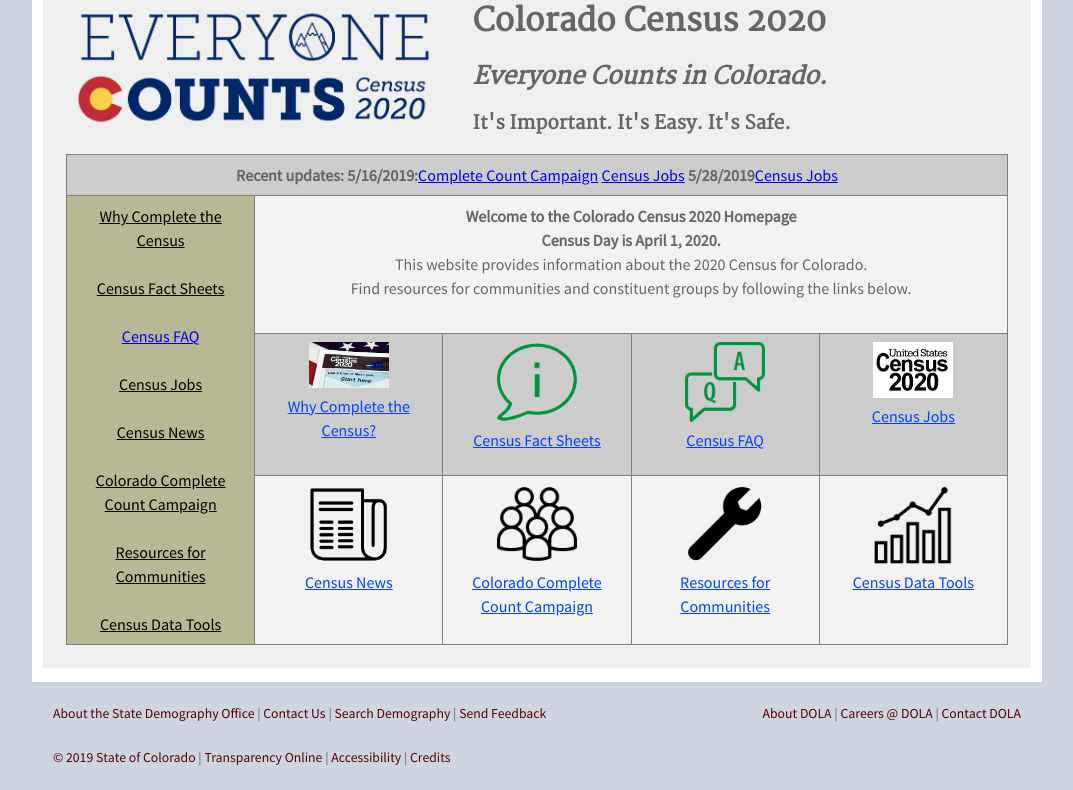
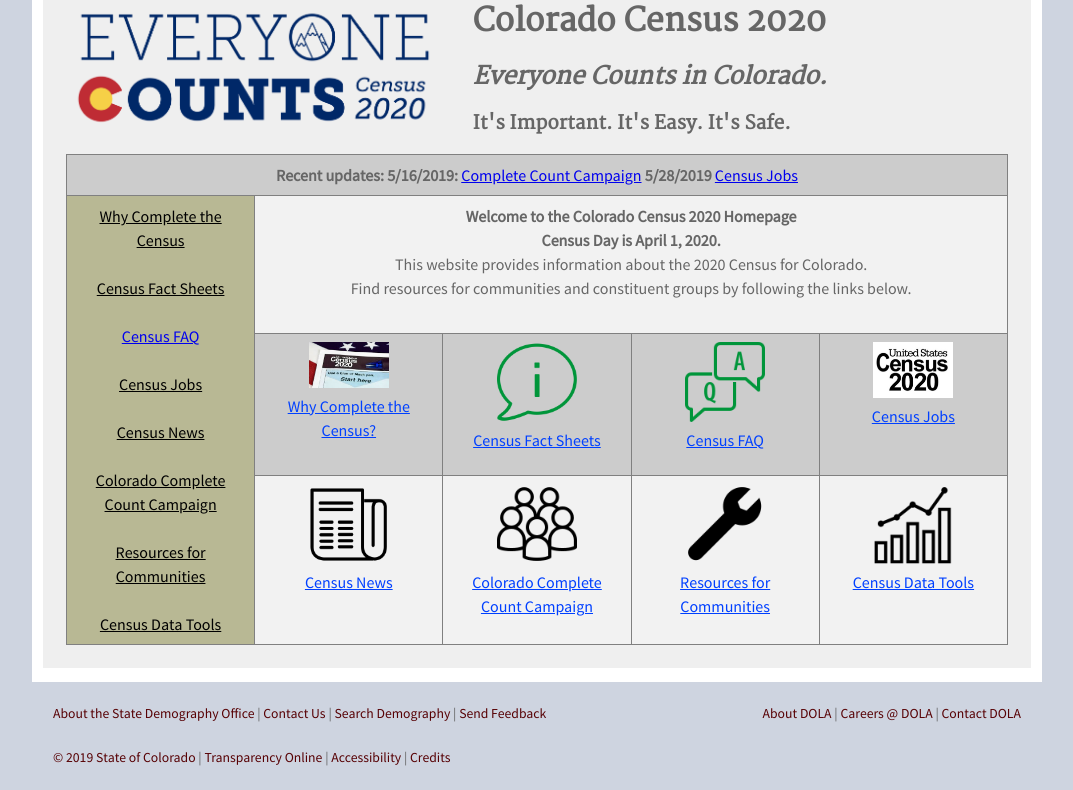
Before and after one commit to TBleess/Website_New, a Jekyll site: the page built from pages/5_CensusACS/census_2020_main.html, in a window 1280 px wide. Shown: the part 961-1751 px from the top of the page, without its empty margins (103-1176 px from the left). Built offline with Jekyll 4.4.1, drawn with Linux system fonts in a browser that asks for light colours.

Commit message:
Update census_2020_main.html

```diff
--- a/pages/5_CensusACS/census_2020_main.html
+++ b/pages/5_CensusACS/census_2020_main.html
@@ -68,9 +68,8 @@
 		<col width="176px">
 		<td align="left" colspan="5" >
 			<b>Recent updates:</b>
-			<b>5/16/2019:</b><a href='https://demography.dola.colorado.gov/demography/2020CCCC/'>Complete Count Campaign</a>
-			<a href='https://demography.dola.colorado.gov/census-acs/2020-census-jobs/'>Census Jobs</a>
-			<b>5/28/2019</b><a href='https://demography.dola.colorado.gov/census-acs/2020-census-jobs/'>Census Jobs</a>
+			<b>5/16/2019:</b> <a href='https://demography.dola.colorado.gov/demography/2020CCCC/'>Complete Count Campaign</a>
+			<b>5/28/2019</b> <a href='https://demography.dola.colorado.gov/census-acs/2020-census-jobs/'>Census Jobs</a>
 		</td>
                 </tr>
 		<tr>
```
